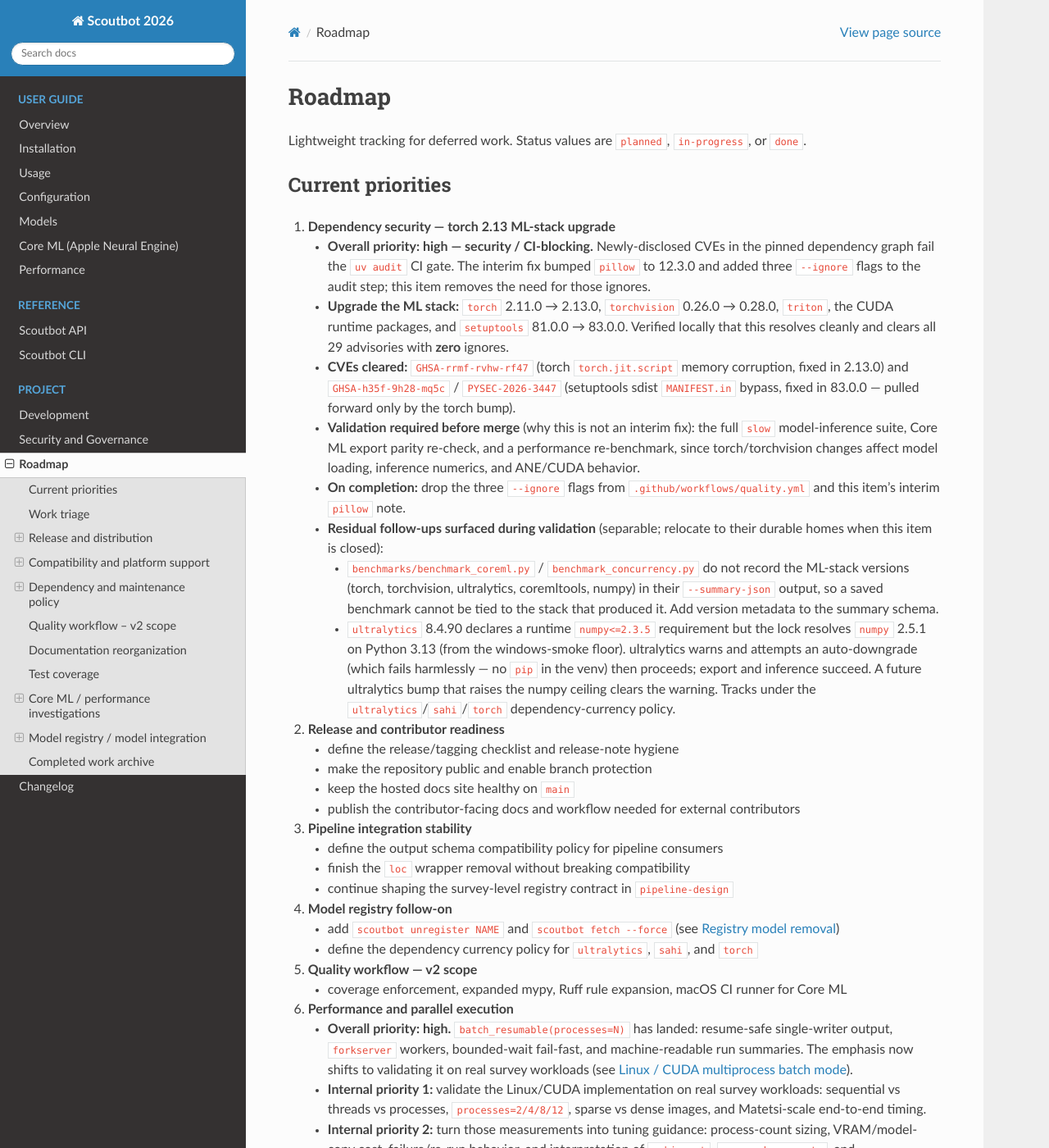
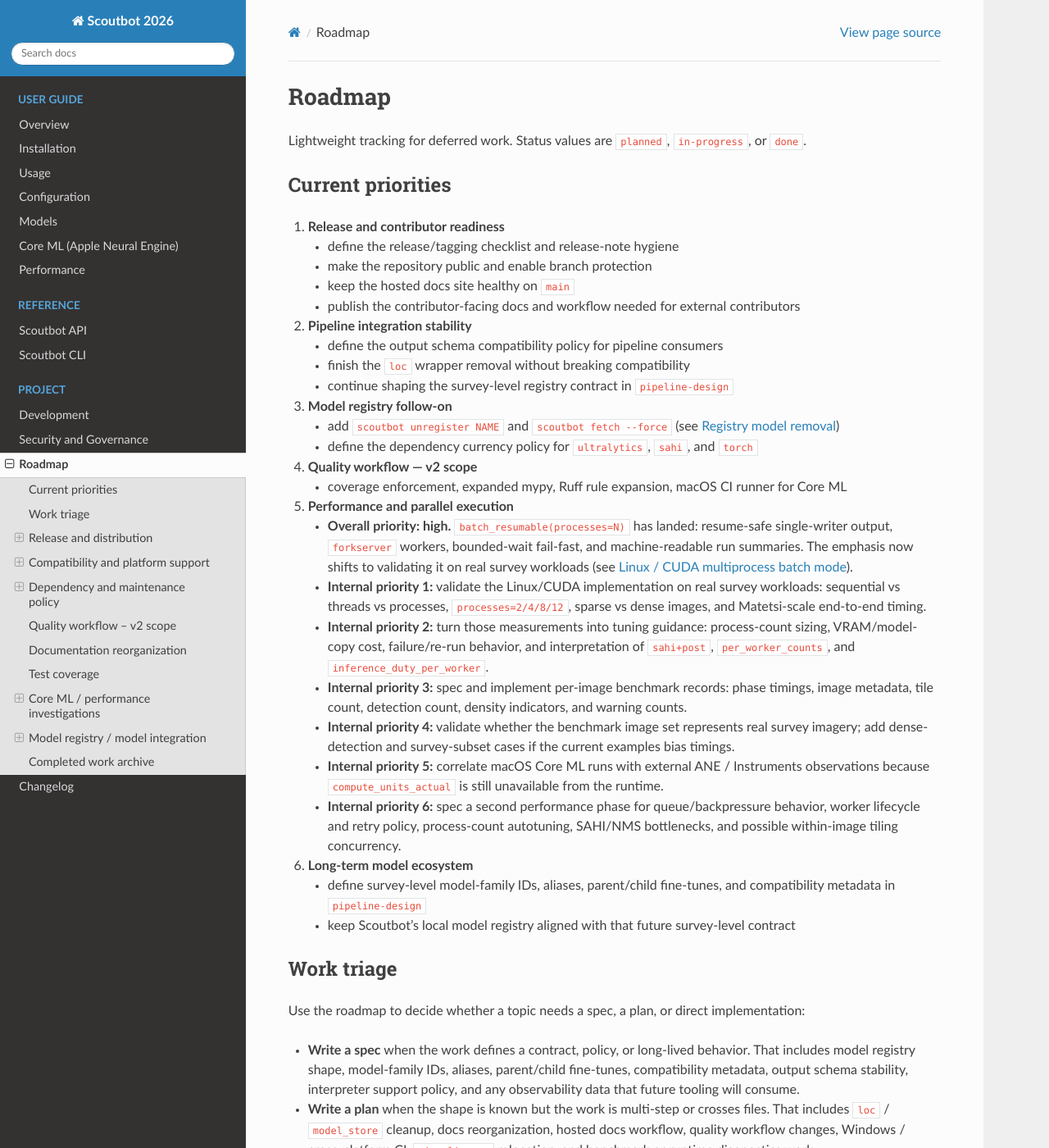
Before and after one commit to SurveyTools/scoutbot-two, a Sphinx documentation site: the page built from docs/roadmap.rst, in a window 1280 px wide and 1400 px high. Shown: the whole window at 82% size. Built offline with Sphinx 7.4.7 and the Read the Docs theme 3.1.0, drawn with Linux system fonts in a browser that asks for light colours; formulas are drawn with MathJax 3; some of the changed text lies outside the part shown.

Commit message:
Close torch 2.13 upgrade documentation.

```diff
--- a/CHANGELOG.rst
+++ b/CHANGELOG.rst
@@ -5,6 +5,11 @@ Changelog
 Unreleased
 ----------
 
+* Upgraded the locked ML stack to ``torch==2.13.0`` / ``torchvision==0.28.0`` (with the
+  attendant ``triton``, CUDA-runtime, and ``setuptools==83.0.0`` bumps) and removed the
+  temporary ``uv audit`` ignores for the torch and setuptools advisories after the locked graph
+  audited cleanly. **Platform change:** torch 2.13 ships only ``macosx_14_0_arm64`` wheels, so
+  Apple Silicon now requires macOS 14 or newer.
 * Added an opt-in multiprocess batch mode: ``batch_resumable(processes=N)`` /
   ``scoutbot batch-resumable --processes N`` (Linux/CUDA-first, default ``processes=1`` unchanged).
   Each of the ``N`` worker processes is launched via ``forkserver`` and loads its own model copy;
--- a/docs/coreml.rst
+++ b/docs/coreml.rst
@@ -52,10 +52,11 @@ Or from Python::
 
 The export is::
 
-    YOLO(pt_path).export(format='coreml', quantize=True, nms=False, imgsz=slice_width)
+    YOLO(pt_path).export(format='coreml', quantize='fp16', nms=False, imgsz=slice_width)
 
-* ``quantize=True`` — FP16 weights (a Neural Engine eligibility requirement). ``half=True``
-  was the pre-8.3 spelling and is now deprecated.
+* ``quantize='fp16'`` — FP16 weights (a Neural Engine eligibility requirement). ultralytics
+  ``>=8.3`` replaced the boolean ``quantize=True`` with explicit precision values
+  (``'fp16'`` / ``'int8'`` / ``8`` / ``16`` / ...); the older ``half=True`` spelling is deprecated.
 * ``nms=False`` — no built-in NMS; SAHI performs class-agnostic NMS downstream, so baking it
   into the model would double up.
 * ``imgsz`` is taken from the config's slice size (512), giving the model a **fixed** 512×512
@@ -157,7 +158,6 @@ Parity and caveats
   if a config's ``slice_width`` changes, rebuild with ``scoutbot export-coreml --force`` so the
   fixed input matches the tiles.
 * **Torch / coremltools version pairing.** The export and inference paths have been
-  validated with Torch 2.7.0 (the most recent version tested by coremltools at writing).
-  Torch 2.11.0 produces a runtime warning but inference results are correct in practice.
-  If you see unexpected export failures or accuracy regressions, check whether a newer
-  ``coremltools`` release supports your installed Torch version before filing a bug.
+  validated with Torch 2.13.0 and the locked ``coremltools`` version listed in ``uv.lock``.
+  Future Torch or ``coremltools`` bumps should re-run ``scoutbot export-coreml --force`` and the
+  Core ML benchmark before updating performance claims.
--- a/docs/installation.rst
+++ b/docs/installation.rst
@@ -51,6 +51,11 @@ Use the docs extra when building Sphinx documentation:
 
 Apple Silicon Core ML
 ---------------------
+
+.. note::
+
+   Apple Silicon requires **macOS 14 (Sonoma) or newer**. The locked ``torch`` 2.13 build
+   publishes only ``macosx_14_0_arm64`` wheels, so macOS 13 is no longer supported on arm64.
 
 Core ML support is macOS-only and requires ``coremltools`` through the ``coreml`` extra:
 
--- a/docs/roadmap.rst
+++ b/docs/roadmap.rst
@@ -7,65 +7,29 @@ Lightweight tracking for deferred work. Status values are ``planned``,
 Current priorities
 ------------------
 
-1. **Dependency security — torch 2.13 ML-stack upgrade**
-
-   * **Overall priority: high — security / CI-blocking.** Newly-disclosed CVEs in
-     the pinned dependency graph fail the ``uv audit`` CI gate. The interim fix
-     bumped ``pillow`` to 12.3.0 and added three ``--ignore`` flags to the audit
-     step; this item removes the need for those ignores.
-   * **Upgrade the ML stack:** ``torch`` 2.11.0 → 2.13.0, ``torchvision`` 0.26.0 →
-     0.28.0, ``triton``, the CUDA runtime packages, and ``setuptools`` 81.0.0 →
-     83.0.0. Verified locally that this resolves cleanly and clears all 29
-     advisories with **zero** ignores.
-   * **CVEs cleared:** ``GHSA-rrmf-rvhw-rf47`` (torch ``torch.jit.script`` memory
-     corruption, fixed in 2.13.0) and ``GHSA-h35f-9h28-mq5c`` / ``PYSEC-2026-3447``
-     (setuptools sdist ``MANIFEST.in`` bypass, fixed in 83.0.0 — pulled forward
-     only by the torch bump).
-   * **Validation required before merge** (why this is not an interim fix): the
-     full ``slow`` model-inference suite, Core ML export parity re-check, and a
-     performance re-benchmark, since torch/torchvision changes affect model
-     loading, inference numerics, and ANE/CUDA behavior.
-   * **On completion:** drop the three ``--ignore`` flags from
-     ``.github/workflows/quality.yml`` and this item's interim ``pillow`` note.
-   * **Residual follow-ups surfaced during validation** (separable; relocate to
-     their durable homes when this item is closed):
-
-     * ``benchmarks/benchmark_coreml.py`` / ``benchmark_concurrency.py`` do not
-       record the ML-stack versions (torch, torchvision, ultralytics, coremltools,
-       numpy) in their ``--summary-json`` output, so a saved benchmark cannot be
-       tied to the stack that produced it. Add version metadata to the summary
-       schema.
-     * ``ultralytics`` 8.4.90 declares a runtime ``numpy<=2.3.5`` requirement but
-       the lock resolves ``numpy`` 2.5.1 on Python 3.13 (from the windows-smoke
-       floor). ultralytics warns and attempts an auto-downgrade (which fails
-       harmlessly — no ``pip`` in the venv) then proceeds; export and inference
-       succeed. A future ultralytics bump that raises the numpy ceiling clears
-       the warning. Tracks under the ``ultralytics``/``sahi``/``torch``
-       dependency-currency policy.
-
-2. **Release and contributor readiness**
+1. **Release and contributor readiness**
 
    * define the release/tagging checklist and release-note hygiene
    * make the repository public and enable branch protection
    * keep the hosted docs site healthy on ``main``
    * publish the contributor-facing docs and workflow needed for external contributors
 
-3. **Pipeline integration stability**
+2. **Pipeline integration stability**
 
    * define the output schema compatibility policy for pipeline consumers
    * finish the ``loc`` wrapper removal without breaking compatibility
    * continue shaping the survey-level registry contract in ``pipeline-design``
 
-4. **Model registry follow-on**
+3. **Model registry follow-on**
 
    * add ``scoutbot unregister NAME`` and ``scoutbot fetch --force`` (see `Registry model removal`_)
    * define the dependency currency policy for ``ultralytics``, ``sahi``, and ``torch``
 
-5. **Quality workflow — v2 scope**
+4. **Quality workflow — v2 scope**
 
    * coverage enforcement, expanded mypy, Ruff rule expansion, macOS CI runner for Core ML
 
-6. **Performance and parallel execution**
+5. **Performance and parallel execution**
 
    * **Overall priority: high.** ``batch_resumable(processes=N)`` has landed: resume-safe
      single-writer output, ``forkserver`` workers, bounded-wait fail-fast, and machine-readable
--- a/docs/security.rst
+++ b/docs/security.rst
@@ -45,8 +45,11 @@ runs two complementary security checks:
 
 ``uv audit --locked``
    Checks all installed packages in the locked dependency graph against the OSV vulnerability
-   database. Catches known CVEs in third-party dependencies. Waivers (e.g. CVEs with no
-   available fix) are recorded in ``[tool.uv.audit]`` in ``pyproject.toml`` with an explanation.
+   database. Catches known CVEs in third-party dependencies. Temporary audit exceptions, if any
+   are accepted, live directly on the ``uv audit`` command in
+   ``.github/workflows/quality.yml`` with comments naming the advisory, rationale, and planned
+   removal path. ``uv audit`` does not read a project ``[tool.uv.audit]`` table in this
+   repository.
 
 ``bandit -c pyproject.toml -r scoutbot/ benchmarks/``
    Scans the project's own source code for common Python security mistakes (insecure hash
```
Also changed, not shown: other parts of docs/roadmap.rst (+16 -1 lines), CONTRIBUTING.md (+3 -2 lines), docs/plans/2026-07-28-torch-213-ml-stack-upgrade.md (+5 -1 lines).
